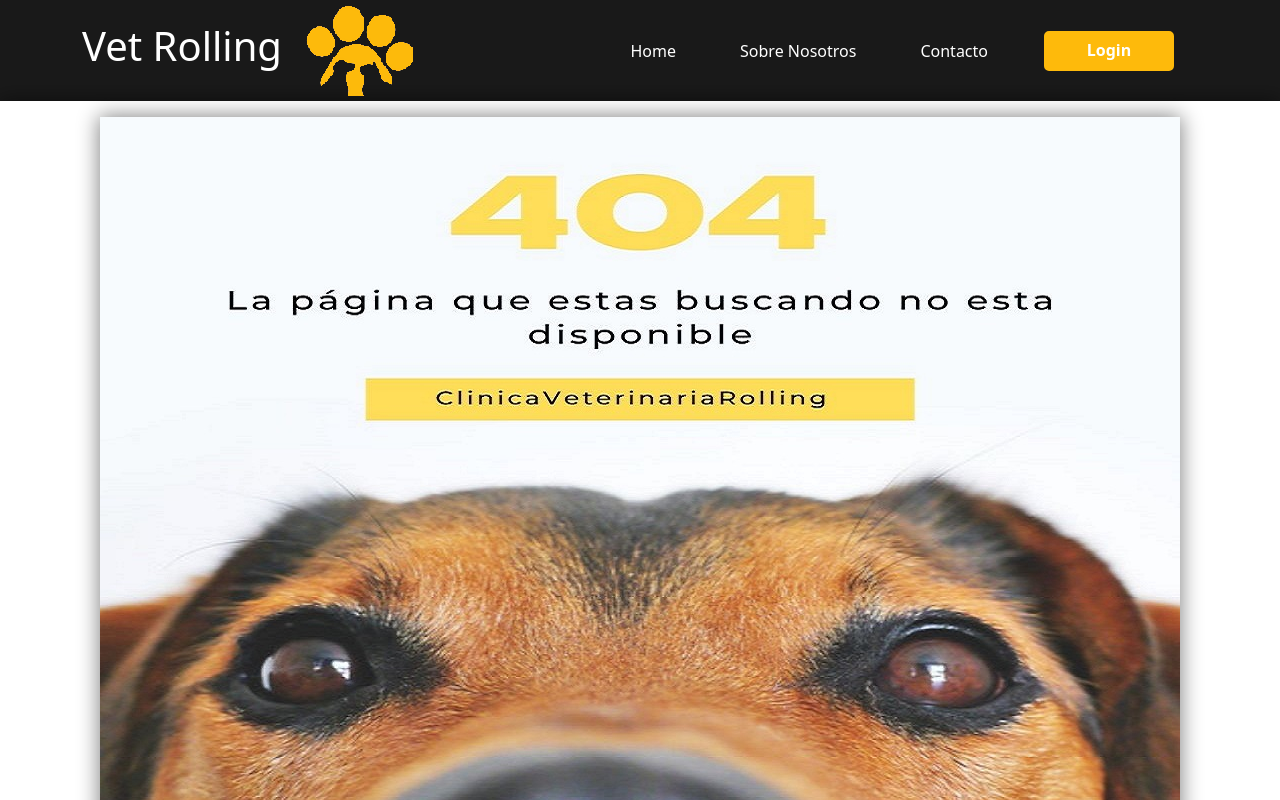
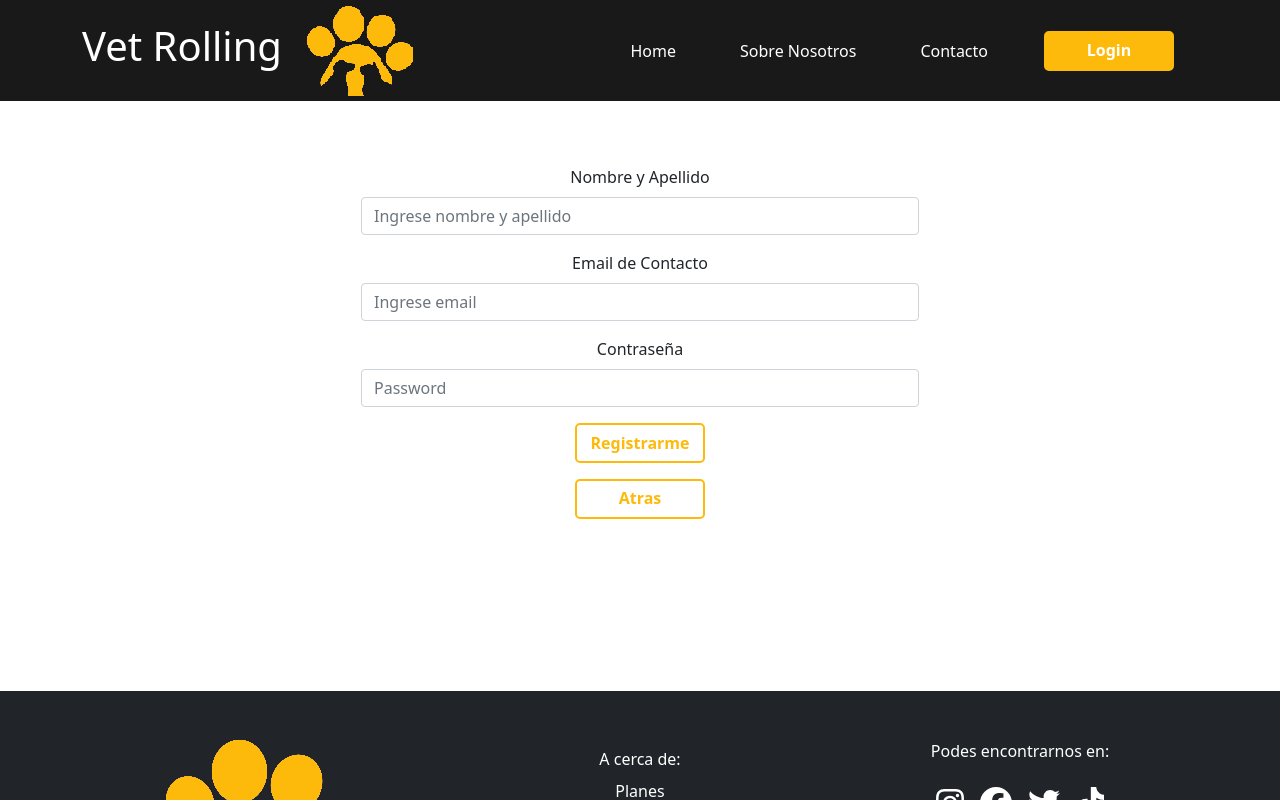
Before and after one commit to TeamRama/VetRolling, a React (Create React App) app: page /RegistroUsuario in a window 1280 px wide. Shown: the top 800 px of the page. Built offline with nearby package versions, Linux system fonts and the light colour scheme; no server answers; data requests are answered from the project's data file.

Commit message:
se creo el componente registro de usuario

```diff
--- a/src/App.js
+++ b/src/App.js
@@ -21,6 +21,7 @@ import Footer from './components/layout/Footer';
 import ServiciosTabbed from './components/views/entradas/ServiciosTabbed';
 import PlanesTabbed from './components/views/entradas/PlanesTabbed';
 import Contacto from './components/views/contacto/Contacto';
+import RegistroUsuario from './components/views/Login/Ingreso/RegistroUsuario';
 
 
 
@@ -28,13 +29,16 @@ function App() {
 
   const [turnos, setTurnos] = useState([]);
   const [usuario, setUsuario] = useState([]);
+  const [registro, setRegistro] = useState([]);
 
   const DBT = process.env.REACT_APP_API_TURNOS;
   const DBU = process.env.REACT_APP_API_USUARIO;
+  const DBR = process.env.REACT_APP_API_REGISTRO;
 
   useEffect(() => {
     getTurno();
     getUsuario();
+    getRegistro();
   },[])
 
   const getTurno = async () => {
@@ -52,6 +56,16 @@ function App() {
       const res = await fetch(DBU);
       const usuarioApi = await res.json();
       setUsuario(usuarioApi);
+    } catch (error) {
+      console.log(error);
+    }
+  }
+
+  const getRegistro = async () => {
+    try {
+      const res = await fetch(DBR);
+      const registroApi = await res.json();
+      setRegistro(registroApi);
     } catch (error) {
       console.log(error);
     }
@@ -77,6 +91,7 @@ function App() {
             <Route exact path="/ServiciosTabbed" element={<ServiciosTabbed></ServiciosTabbed>}></Route>
             <Route exact path="/PlanesTabbed" element={<PlanesTabbed></PlanesTabbed>}></Route>
             <Route exact path="/Contacto" element={<Contacto></Contacto>}></Route>
+            <Route exact path="/RegistroUsuario" element={<RegistroUsuario DBR={DBR} getRegistro={getRegistro}></RegistroUsuario>}></Route>
           </Routes>
         </main>
         <Footer />
--- a/src/components/layout/Navigation.js
+++ b/src/components/layout/Navigation.js
@@ -48,7 +48,7 @@ const Navigation = () => {
             <img className="imglogo px-4" src={logo} />
             {" "}
           </Navbar.Brand>
-          <Navbar.Toggle aria-controls="basic-navbar-nav" />
+          <Navbar.Toggle className="bg-warning mb-2" aria-controls="basic-navbar-nav" />
           <Navbar.Collapse id="basic-navbar-nav" >
             <Nav className="ms-auto">
               {session ? (
--- a/src/components/views/Formularios/Turnos/CrearTurno/CrearTurno.js
+++ b/src/components/views/Formularios/Turnos/CrearTurno/CrearTurno.js
@@ -167,7 +167,6 @@ const CrearTurno = ({ DBT, getTurno }) => {
         <h1>Elegir Turno para una Consulta </h1>
         <hr />
         {/* Formulario de  Turnos */}
-        <div className='Form-Turno'>
           <Form className="p-3 m-3" onSubmit={handleSubmit}>
             <Row>
               <Col md={6}>
@@ -251,7 +250,6 @@ const CrearTurno = ({ DBT, getTurno }) => {
                 onClick={handleClick}>Reservar</button>
             </div>
           </Form>
-        </div >
         <div className="text-end">
           <Link to="/turno/tabla/" className="btn-reservar text-decoration-none text-center">  Atras  </Link>
         </div>
--- a/src/components/views/Formularios/Usuarios/CrearUsuario/CrearUsuario.js
+++ b/src/components/views/Formularios/Usuarios/CrearUsuario/CrearUsuario.js
@@ -81,7 +81,6 @@ const CrearUsuario = ({ DBU, getUsuario }) => {
                     </h1>
                 </div>
                 <hr />
-                <div className='Form-Registro'>
                     <Form className='RForm p-3 m-3' onSubmit={handleSubmit}>
                         <Row ClassName='RowUsuario' >
                             <Col md={6}>
@@ -142,10 +141,9 @@ const CrearUsuario = ({ DBU, getUsuario }) => {
                         </Row>
                         <div className="text-end">
                             <button className="btn-reservar"
-                                onClick={handleClick}>Registrame</button>
+                                onClick={handleClick}>Crear paciente</button>
                         </div>
                     </Form >
-                </div>
                 <div className="text-end">
                     <Link to="/usuario/tabla/" className="btn-reservar text-decoration-none text-center">  Atras  </Link>
                 </div>
--- a/src/components/views/Login/Ingreso/Ingreso.js
+++ b/src/components/views/Login/Ingreso/Ingreso.js
@@ -9,7 +9,7 @@ import Swal from "sweetalert2";
 import {  faEyeSlash , faEye } from "@fortawesome/free-solid-svg-icons";
 import "../../../../Styles/GeneralStyles.css";
 
-const url = 'http://localhost:4001/usuarios/login'
+const url = 'http://localhost:4001/registro/login'
 
 const Ingreso = () => {
 
@@ -112,7 +112,6 @@ const Ingreso = () => {
                           icon={faEye}
                           onClick={handleToggle}
                            />
-
                     </Form.Group>
                       </div>
                     <Form.Group className="mb-3" controlId="formBasicCheckbox">
@@ -122,7 +121,7 @@ const Ingreso = () => {
                         name="terminos"
                         id="terminos"
                         label="Recordar mis datos"
-                        required />
+                         />
                     </Form.Group>
                     <div className="botoningresar">
                       <button className="btn-registro"
@@ -140,7 +139,7 @@ const Ingreso = () => {
                         </div>
                       <hr className='mt-5' />
                       <div className="botoningresar">
-                      <Link className="btn-registro  text-decoration-none text-center mt-1" to="/usuario/crear">Registrarme</Link>
+                      <Link className="btn-registro  text-decoration-none text-center mt-1" to="/registroUsuario">Registrarme</Link>
                       </div>
                       </div>
                     </Col>
--- /dev/null
+++ b/src/components/views/Login/Ingreso/RegistroUsuario.js
@@ -0,0 +1,115 @@
+import React, { useEffect } from 'react';
+import { useState } from 'react';
+import { Col, Container, Form, Row } from 'react-bootstrap';
+import { Link, useNavigate } from 'react-router-dom';
+import Swal from 'sweetalert2';
+import "../../../../Styles/GeneralStyles.css";
+import { validateContraseña, validateEmail, validateNombreDueño } from '../../../helpers/ValidateFields';
+
+const RegistroUsuario = ( { getRegistro }) => {
+    //States
+    const [nombreApellido, setNombreApellido] = useState("");
+    const [email, setEmail] = useState("");
+    const [contraseña, setContraseña] = useState("");
+
+    const url = "http://localhost:4001/registro"
+
+    //Navigate
+    const navigate = useNavigate();
+
+    //Funcion para Guardar Registro
+    const handleSubmit = (e) => {
+        e.preventDefault();
+        if (
+            !validateNombreDueño(nombreApellido) ||
+            !validateEmail(email) ||
+            !validateContraseña(contraseña)
+            )
+            {
+                Swal.fire("Ops!", " Datos incorrectos .", "error");
+                return;
+            }
+
+            // Enviar los datos para guardarlos
+        const newUsuarioRegistrado = {
+            nombreApellido,
+            email,
+            contraseña
+        }
+
+        Swal.fire({
+            title: 'Estan Correctos todos tus Datos?',
+            icon: 'warning',
+            showCancelButton: true,
+            confirmButtonText: 'Datos Guardados ',
+        }).then(async (result) => {
+            if (result.isConfirmed) {
+                try {
+                    const res = await fetch(url, {
+                        method: "POST",
+                        headers: {
+                            "Content-Type": "application/json",
+                        },
+                        body: JSON.stringify(newUsuarioRegistrado)
+                    });
+                    if (res.status === 201) {
+                        Swal.fire(' Registrado !', ' Tus datos fueron Guardados .', 'success');
+                        getRegistro();
+                        navigate("/login");
+                    }
+                } catch (error) {
+                    console.log(error);
+                }
+            }
+        });
+    }
+
+    return (
+        <div>
+            <Container className='my-5'>
+                <Row>
+                    <div className='d-flex justify-content-center'>
+                    <Col sm ={12} md={6} className='text-center '>
+                        <Form onSubmit={handleSubmit}>
+                            <Col className="my-3">
+                                <Form.Group>
+                                    <Form.Label>Nombre y Apellido</Form.Label>
+                                    <Form.Control
+                                        type="text"
+                                        placeholder='Ingrese nombre y apellido'
+                                        onChange={({ target }) => setNombreApellido(target.value)}>
+
+                                    </Form.Control>
+                                </Form.Group>
+                            </Col>
+                            <Col className="my-3">
+                                <Form.Group>
+                                    <Form.Label>Email de Contacto</Form.Label>
+                                    <Form.Control
+                                        type="email"
+                                        placeholder='Ingrese email'
+                                        onChange={({ target }) => setEmail(target.value)}>
+                                    </Form.Control>
+                                </Form.Group>
+                            </Col>
+                            <Col className="my-3">
+                            <Form.Group className="mb-3" controlId="formBasicPassword">
+                                    <Form.Label className='Rlabel'>Contraseña</Form.Label>
+                                    <Form.Control
+                                        type="password"
+                                        placeholder="Password"
+                                        onChange={({ target }) => setContraseña(target.value)} />
+                            </Form.Group>
+                            </Col>
+                            <button className='btn-reservar'>Registrarme</button>
+                        </Form>
+                            <Link className='btn-reservar text-decoration-none my-3'  to="/login">Atras</Link>
+                    </Col>
+                    </div>
+                </Row>
+            </Container>
+        </div>
+    );
+};
+
+export default RegistroUsuario;
--- a/src/components/views/PaginaAdmin/PagAdmin.js
+++ b/src/components/views/PaginaAdmin/PagAdmin.js
@@ -31,13 +31,12 @@ const PagAdmin = () => {
                     <Card className='cardsadm m-4' style={{ width: '30rem' }}>
                         <Card.Img  src={usuarios} />
                         <Card.Body>
-                            <Card.Title>Usuarios Registrados</Card.Title>
+                            <Card.Title>Pacientes Registrados</Card.Title>
                             <Card.Text>
-                                Some quick example text to build on the card title and make up the bulk of
-                                the card's content.
+                                Haga click aqui para ver la tabla de pacientes.
                             </Card.Text>
                             <hr />
-                            <Link to="/usuario/tabla/" className="btn-adm text-decoration-none text-center">  Ver Usuarios  </Link>
+                            <Link to="/usuario/tabla/" className="btn-adm text-decoration-none text-center">  Ver Pacientes  </Link>
                         </Card.Body>
                     </Card>
 
@@ -46,8 +45,7 @@ const PagAdmin = () => {
                         <Card.Body>
                             <Card.Title>Turnos Reservados</Card.Title>
                             <Card.Text>
-                                Some quick example text to build on the card title and make up the bulk of
-                                the card's content.
+                                Haga click aqui para ver los turnos reservados.
                             </Card.Text>
                             <hr />
                             <Link to="/turno/tabla/" className="btn-adm text-decoration-none text-center">  Ver Turnos  </Link>
--- a/src/components/views/SobreNosotros/SobreNosotros.js
+++ b/src/components/views/SobreNosotros/SobreNosotros.js
@@ -11,6 +11,7 @@ const SobreNosotros = () => {
             <Intro/>
             <div className='container'>
             <Ramiro/>
+            <hr />
             <Pablo/>
             </div>
 
```
Also changed, not shown: 1 other file (tests, documents, lock files or other folders).
